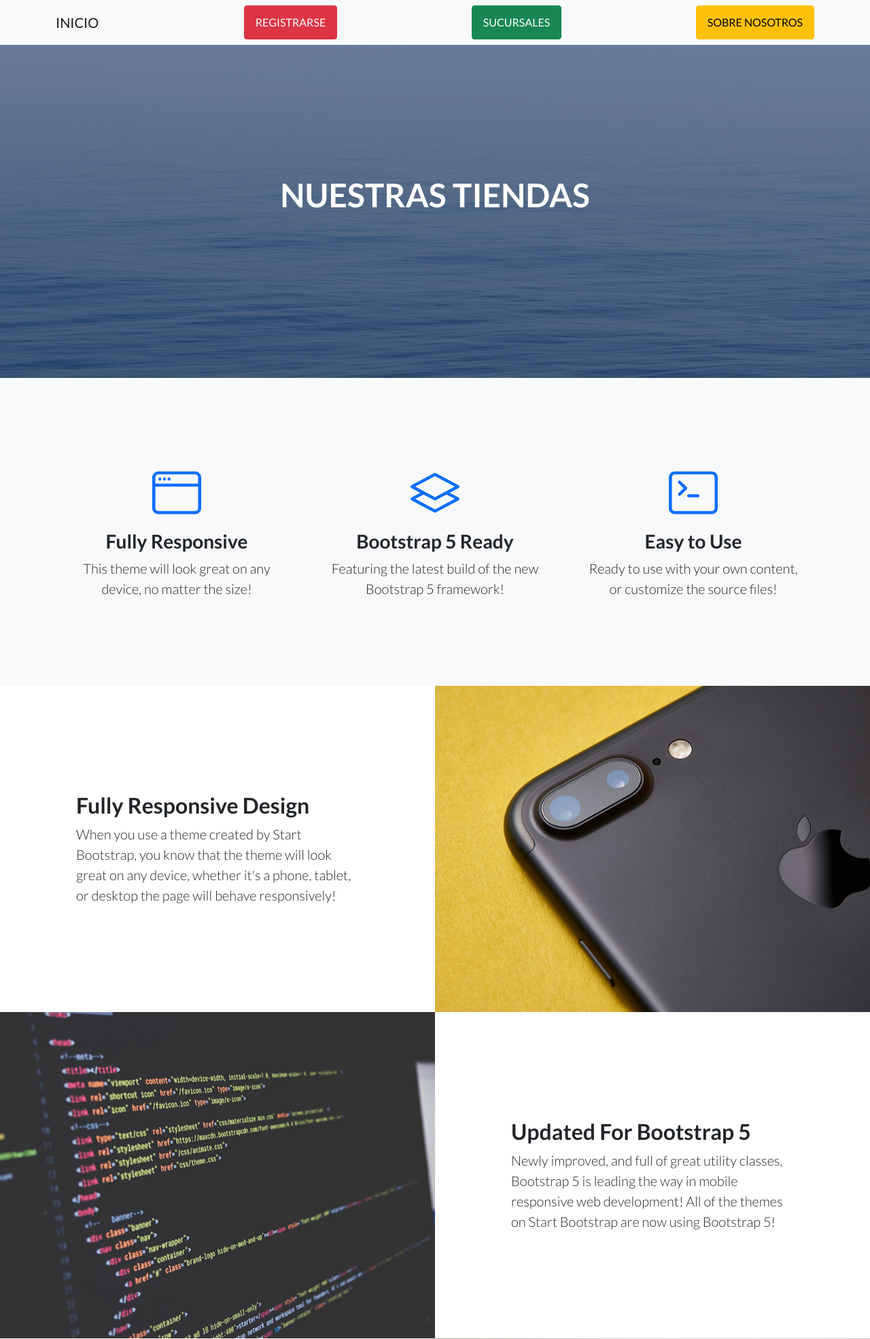
After one commit to davidalvarezar/Entrega1Alvarez, a Django app: page /App_Tienda/sucursales/ in a window 1280 px wide. The commit adds this page. Shown: the top 1970 px of the page at 68% size. Run offline with Django 4.2, Linux system fonts and the light colour scheme; some libraries are stand-ins or nearby versions.

Commit message:
modificaciones en html

```diff
--- a/App_Tienda/template/presentacion.html
+++ b/App_Tienda/templates/App_Tienda/inicio.html
@@ -4,5 +4,5 @@
 
 
 {% block titulo %}
-<h1 class="mb-5">BIENVENIDO A PRESENTACION</h1>
+<h1 class="mb-5">BIENVENIDOS A NUESTRA TIENDA</h1>
 {% endblock %}
--- a/App_Tienda/template/App_Tienda/inicio.html
+++ b/App_Tienda/templates/App_Tienda/nosotros.html
@@ -4,5 +4,5 @@
 
 
 {% block titulo %}
-<h1 class="mb-5">BIENVENIDO A INICIO</h1>
+<h1 class="mb-5">ACERCA DE NOSOTROS</h1>
 {% endblock %}
--- a/App_Tienda/principal.html
+++ b/App_Tienda/templates/App_Tienda/principal.html
@@ -22,7 +22,10 @@
         <nav class="navbar navbar-light bg-light static-top">
             <div class="container">
                 <a class="navbar-brand" href="{% url 'inicio' %}">INICIO</a>
-                <a class="btn btn-primary" href="{% url 'presentacion' %}">REGISTRARSE</a>
+                <a class="btn btn-danger" href="{% url 'presentacion' %}">REGISTRARSE</a>
+                <a class="btn btn-success" href="{% url 'sucursales' %}">SUCURSALES</a>
+                <a class="btn btn-warning" href="{% url 'nosotros' %}">SOBRE NOSOTROS</a>
+
 
             </div>
         </nav>
@@ -44,33 +47,7 @@
                             <!-- To make this form functional, sign up at-->
                             <!-- https://startbootstrap.com/solution/contact-forms-->
                             <!-- to get an API token!-->
-                            <form class="form-subscribe" id="contactForm" data-sb-form-api-token="API_TOKEN">
-                                <!-- Email address input-->
-                                <div class="row">
-                                    <div class="col">
-                                        <input class="form-control form-control-lg" id="emailAddress" type="email" placeholder="Email Address" data-sb-validations="required,email" />
-                                        <div class="invalid-feedback text-white" data-sb-feedback="emailAddress:required">Email Address is required.</div>
-                                        <div class="invalid-feedback text-white" data-sb-feedback="emailAddress:email">Email Address Email is not valid.</div>
-                                    </div>
-                                    <div class="col-auto"><button class="btn btn-primary btn-lg disabled" id="submitButton" type="submit">Submit</button></div>
-                                </div>
-                                <!-- Submit success message-->
-                                <!---->
-                                <!-- This is what your users will see when the form-->
-                                <!-- has successfully submitted-->
-                                <div class="d-none" id="submitSuccessMessage">
-                                    <div class="text-center mb-3">
-                                        <div class="fw-bolder">Form submission successful!</div>
-                                        <p>To activate this form, sign up at</p>
-                                        <a class="text-white" href="https://startbootstrap.com/solution/contact-forms">https://startbootstrap.com/solution/contact-forms</a>
-                                    </div>
-                                </div>
-                                <!-- Submit error message-->
-                                <!---->
-                                <!-- This is what your users will see when there is-->
-                                <!-- an error submitting the form-->
-                                <div class="d-none" id="submitErrorMessage"><div class="text-center text-danger mb-3">Error sending message!</div></div>
-                            </form>
+
                         </div>
                     </div>
                 </div>
--- /dev/null
+++ b/App_Tienda/templates/App_Tienda/sucursales.html
@@ -0,0 +1,8 @@
+{% extends "App_Tienda/principal.html" %}
+
+{% load static %}
+
+
+{% block titulo %}
+<h1 class="mb-5">NUESTRAS TIENDAS</h1>
+{% endblock %}
--- a/App_Tienda/urls.py
+++ b/App_Tienda/urls.py
@@ -5,4 +5,6 @@
 urlpatterns = [
     path("", inicio, name = "inicio"),
     path('presentacion/', presentacion, name = "presentacion"),
+    path('sucursales/', sucursales, name = "sucursales"),
+    path('nosotros/', nosotros, name = "nosotros"),
 ]
--- a/App_Tienda/views.py
+++ b/App_Tienda/views.py
@@ -12,3 +12,11 @@
     email = clientes.objects.all()
 
     return render(request, "App_Tienda/presentacion.html", {"nombreC": nombre, "apellidoC": apellido, "emailC": email})
+
+
+def sucursales(request):
+    return render(request, "App_Tienda/sucursales.html")
+
+
+def nosotros(request):
+    return render(request, "App_Tienda/nosotros.html")
```
Also changed, not shown: App_Tienda/templates/App_Tienda/presentacion.html (added, +8 -0 lines).
